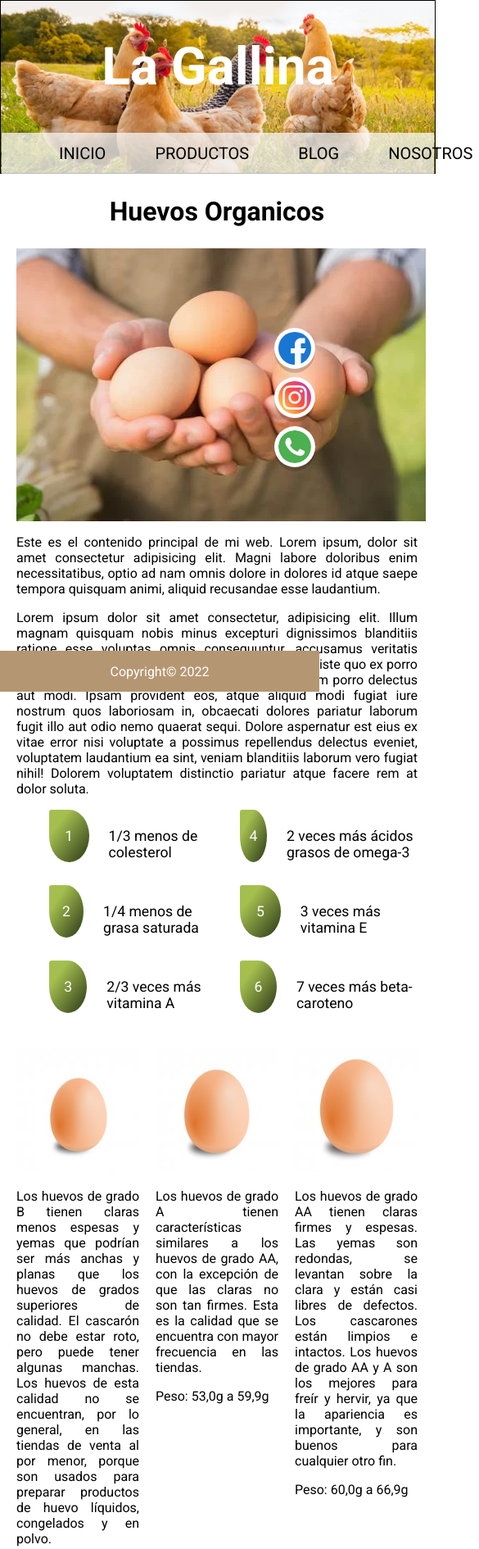
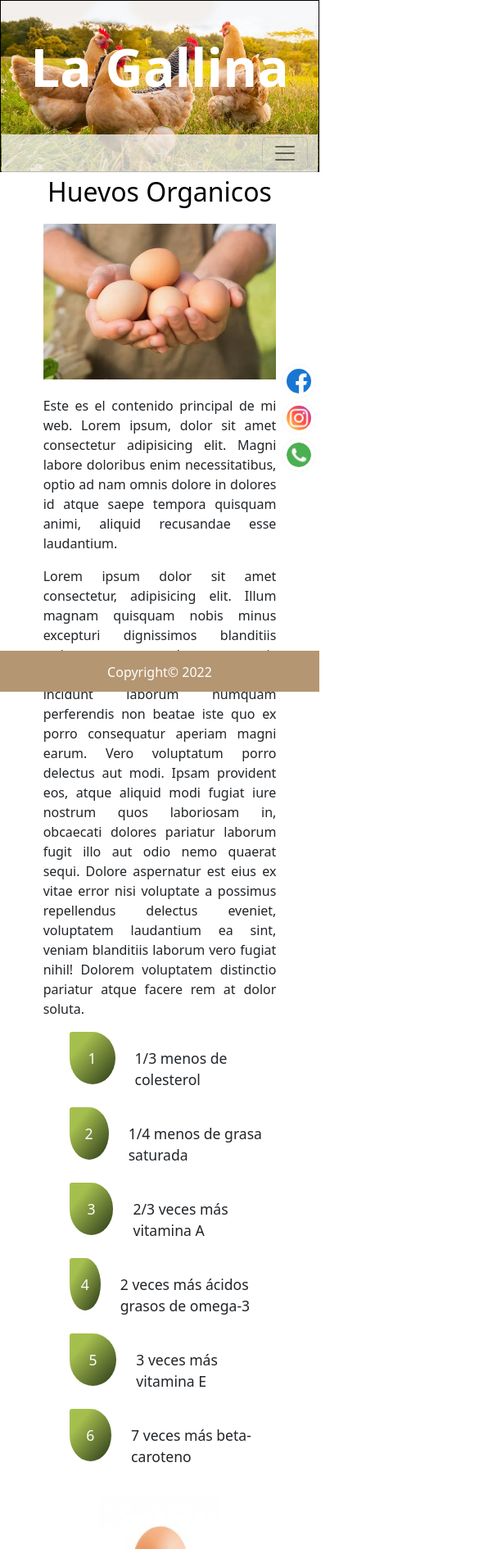
Before and after one commit to Dacelisl/laGallina, a plain HTML site: page index.html in a window 390 px wide. Shown: the top 1890 px of the page at 82% size, 585 px wide, since content can reach past the window. Drawn offline with nearby package versions, Linux system fonts and the light colour scheme.

Commit message:
Responsive y media Queries

```diff
--- a/css/style.css
+++ b/css/style.css
@@ -1,9 +1,9 @@
 /* generales */
 html {
   font-family: "Roboto", sans-serif;
-  width: 100%;
-  min-height: 100%;
-  position: relative;
+  /* width: 100%;
+  min-height: 100%; */
+  /* position: relative; */
   background-color: #ffffff;
 }
 /* *, ::after, ::before {
@@ -15,9 +15,9 @@ p{
 a{
   text-decoration: none;
 }
-body{
+/* body{
   display: contents;
-}
+} */
 h1 {
   display: block;
   font-size: 2em;
@@ -78,8 +78,10 @@ h2 {
   color: #000000;
 }
 #img_huevo {
-  display: block;
-  margin: auto;
+  height: 30%;
+    width: 100%;
+    display: block;
+    margin: 20px auto;
 }
 .content {
   width: 100%;
@@ -213,3 +215,55 @@ footer p{
 .footer{
   grid-area: pie;
 }
+/* lista */
+.list {
+  column-count: 2;
+}
+.item {
+  display: flex;
+  align-items: baseline;
+  counter-increment: list;
+  padding-bottom: 1rem;
+  font-size: 1.1rem;
+}
+.item:before {
+  content: counter(list);
+  width: 4rem;
+  height: 4rem;
+  margin: 0 1.5rem 0.75rem 0;
+  color: #fdfdfd;
+  background:linear-gradient(to bottom right, #a5bf4e 25%, #283618);
+  border-radius: 50%;
+  display: inline-flex;
+  align-items: center;
+  justify-content: center;
+  border-top-left-radius: 3px;
+}
+@media (max-width: 547px) {
+  .contenedor_principal{
+  grid-template-columns: 0.4fr 1fr 1fr 1fr 0.4fr ;
+  grid-template-rows:  0.2fr 1.5fr 0.4fr 0.4fr 0.4fr 0.2fr 0.1fr ;
+  grid-template-areas:
+  "nav nav nav nav nav"
+  ". art art art ."
+  ". corral corral corral ."
+  ". piso piso piso."
+  ". libre libre libre ."
+  ". art2 art2 art2 ."
+  "pie pie pie pie pie ";
+}
+.corral, .aire , .piso {
+    display: inherit;
+
+}
+.corral img, .aire img, .piso img{
+  height: 100%;
+    width: auto;
+    display: flex;
+    margin: auto;
+}
+.list {
+  column-count: unset;
+}
+
+  }
--- a/css/style_list.css
+++ /dev/null
@@ -1,25 +0,0 @@
-.list {
-    column-count: 2;
-}
-
-.item {
-    display: flex;
-    align-items: baseline;
-    counter-increment: list;
-    padding-bottom: 1rem;
-    font-size: 1.1rem;
-}
-
-.item:before {
-    content: counter(list);
-    width: 4rem;
-    height: 4rem;
-    margin: 0 1.5rem 0.75rem 0;
-    color: #fdfdfd;
-    background:linear-gradient(to bottom right, #a5bf4e 25%, #283618);
-    border-radius: 50%;
-    display: inline-flex;
-    align-items: center;
-    justify-content: center;
-    border-top-left-radius: 3px;
-}
--- a/index.html
+++ b/index.html
@@ -11,23 +11,58 @@
       href="https://fonts.googleapis.com/css2?family=Roboto:wght@100;300;400;500;700&display=swap"
       rel="stylesheet"
     />
+    <link
+      href="https://cdn.jsdelivr.net/npm/bootstrap@5.2.2/dist/css/bootstrap.min.css"
+      rel="stylesheet"
+    />
     <link rel="stylesheet" href="css/style.css" />
-    <link rel="stylesheet" href="css/style_list.css" />
+    <link rel="stylesheet" href="../css/style_nosotros.css" />
     <title>La Gallina</title>
   </head>
   <body>
     <div class="contenedor_principal">
       <header class="header">
         <div class="contenedor">
-          <h1 id="titulo" href="index.html" >La Gallina</h1>
-          <nav>
-            <ul class="menuItems">
-              <li><a href="index.html">Inicio</a></li>
-              <li><a href="paginas/productos.html">Productos</a></li>
-              <li><a href="paginas/blog.html">Blog</a></li>
-              <li><a href="paginas/nosotros.html">Nosotros</a></li>
-              <li><a href="paginas/contacto.html">Contacto</a></li>
+          <h1 id="titulo">La Gallina</h1>
+          <nav class="navbar navbar-expand-lg">
+            <div class="container-fluid">
+              <button
+                class="navbar-toggler"
+                type="button"
+                data-bs-toggle="collapse"
+                data-bs-target="#navbarNosotros"
+                aria-controls="navbarNosotros"
+                aria-expanded="false"
+                aria-label="Toggle navigation"
+              >
+                <span class="navbar-toggler-icon"></span>
+              </button>
+              <div class="collapse navbar-collapse" id="navbarNosotros">
+                <ul class="navbar-nav me-auto mb-2 mb-lg-0">
+                  <li class="nav-item">
+                    <a class="nav-link active" href="index.html">Inicio</a>
+                  </li>
+                  <li class="nav-item">
+                    <a class="nav-link" href="/paginas/productos.html"
+                      >Productos</a
+                    >
+                  </li>
+                  <li class="nav-item">
+                    <a class="nav-link" href="/paginas/blog.html">Blog</a>
+                  </li>
+                  <li class="nav-item">
+                    <a class="nav-link" href="/paginas/nosotros.html"
+                      >Nosotros</a
+                    >
+                  </li>
+                  <li class="nav-item">
+                    <a class="nav-link" href="/paginas/contacto.html"
+                      >Contacto</a
+                    >
+                  </li>
                 </ul>
+              </div>
+            </div>
           </nav>
         </div>
       </header>
@@ -107,6 +142,11 @@
         <h3>Testimonios</h3>
         <p>Me gusta mucho esta página.</p>
       </aside>
+      <script
+        src="https://cdn.jsdelivr.net/npm/bootstrap@5.2.2/dist/js/bootstrap.bundle.min.js"
+        integrity="sha384-OERcA2EqjJCMA+/3y+gxIOqMEjwtxJY7qPCqsdltbNJuaOe923+mo//f6V8Qbsw3"
+        crossorigin="anonymous"
+      ></script>
       <footer class="footer">
         <div class="redes">
           <ul>
```
Also changed, not shown: paginas/nosotros.html (+4 -4 lines). Lines whose indentation alone changed are shown as unchanged.
